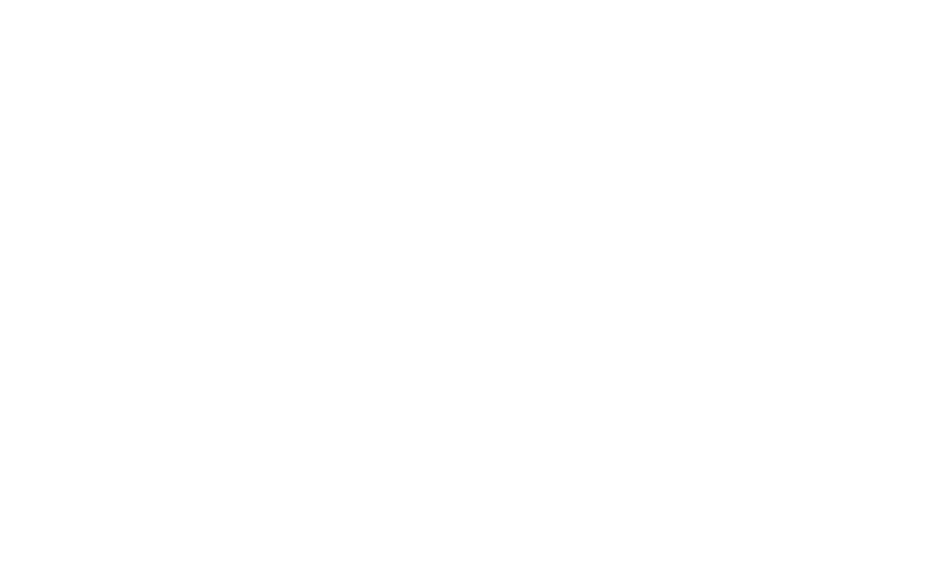
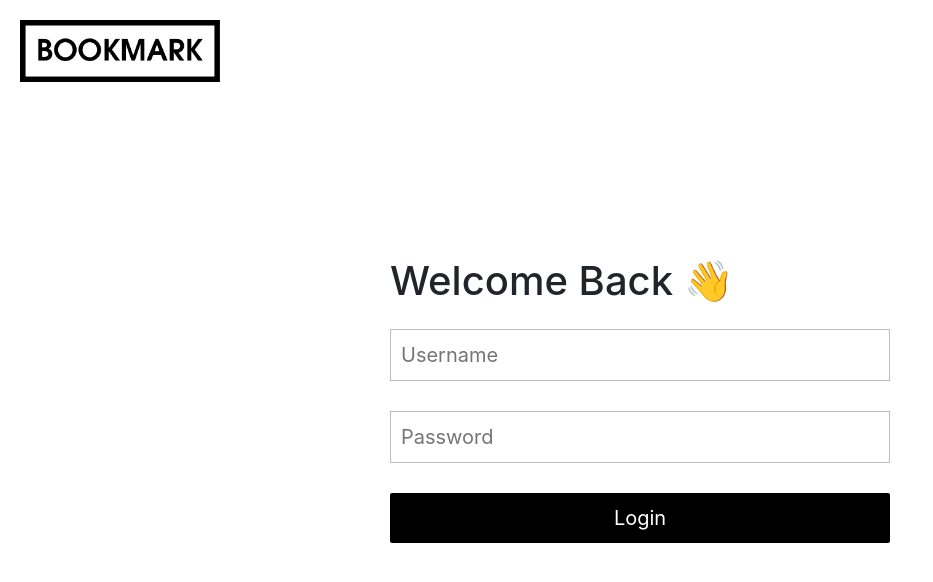
Before and after one commit to millouu/mwa-bookmark, a plain HTML site: page login.html in a window 1280 px wide. Shown: the whole page, without its empty margins (0-933 px from the left). Drawn offline with nearby package versions, Linux system fonts and the light colour scheme.

Commit message:
login page setup

```diff
--- a/index.html
+++ b/index.html
@@ -41,7 +41,7 @@
             <img src="/assets/YouTube.svg" alt="YouTube" />
           </div>
         </div>
-        <button class="login" id="loginButton" onclick="login.html">Login</button>
+        <div class="login-container"><button class="login" id="loginButton">Login</button></div>
       </div>
     </navbar>
     <section class="promo-ribbon">
@@ -398,11 +398,6 @@
       </div>
     </section>
 
-    <script>
-      const navigateButton = document.getElementById("loginButton");
-      navigateButton.addEventListener("click", function () {
-        window.location.href = "login.html";
-      });
-    </script>
+    <script src="./scripts/index.js" type="module"></script>
   </body>
 </html>
--- a/login.html
+++ b/login.html
@@ -0,0 +1,60 @@
+<!DOCTYPE html>
+<html lang="en">
+  <head>
+    <meta charset="UTF-8" />
+    <meta name="viewport" content="width=device-width, initial-scale=1.0" />
+    <link rel="stylesheet" href="./styles/loginpage.css" />
+    <script src="https://ajax.googleapis.com/ajax/libs/jquery/3.6.4/jquery.min.js"></script>
+    <link
+      rel="stylesheet"
+      href="https://cdn.jsdelivr.net/npm/bootstrap@4.6.2/dist/css/bootstrap.min.css"
+    />
+    <script src="https://cdn.jsdelivr.net/npm/jquery@3.6.4/dist/jquery.slim.min.js"></script>
+    <script src="https://cdn.jsdelivr.net/npm/popper.js@1.16.1/dist/umd/popper.min.js"></script>
+    <script src="https://cdn.jsdelivr.net/npm/bootstrap@4.6.2/dist/js/bootstrap.bundle.min.js"></script>
+    <link rel="icon" type="image/png" href="./assets/faivon.png" />
+    <title>Bookmark- Login to your account</title>
+  </head>
+  <body>
+    <img
+      src="./assets/logo.png"
+      alt=""
+      style="
+        position: absolute;
+        width: 200px;
+        object-fit: contain;
+        top: 20px;
+        left: 20px;
+      "
+    />
+    <div class="login-wrapper">
+      <div class="login-form-container">
+        <h1>Welcome Back 👋</h1>
+        <p></p>
+        <form id="login-form" novalidate action="">
+          <div class="alert alert-danger login-form-error" role="alert">
+            Please enter valid username and password.
+          </div>
+          <input
+            type="text"
+            id="login-form-username-field"
+            placeholder="Username"
+            data-toggle="popover"
+            data-placement="right"
+            data-content="Username cannot be empty and contain spaces and special characters other than _ and ."
+          />
+          <input
+            type="password"
+            placeholder="Password"
+            id="login-form-password-field"
+            data-toggle="popover"
+            data-placement="right"
+            data-content="Password field cannot be empty."
+          />
+          <input type="submit" value="Login" />
+        </form>
+      </div>
+    </div>
+    <script src="./scripts/login.js" type="module"></script>
+  </body>
+</html>
--- /dev/null
+++ b/scripts/login.js
@@ -0,0 +1,26 @@
+var loginForm = document.getElementById("login-form");
+var username = "";
+const usernameRegex = /^[a-zA-Z0-9._]+$/;
+
+loginForm.addEventListener("submit", (e) => {
+  e.preventDefault();
+  console.log("Form submitted");
+  username = document.getElementById("login-form-username-field").value;
+  var password = document.getElementById("login-form-password-field").value;
+  var loginFormError = document.querySelector(".login-form-error");
+
+  if (username === "" || password === "") {
+    $("#login-form-username-field").popover("show");
+    $("#login-form-password-field").popover("show");
+  }
+
+  if (usernameRegex.test(username) === false) {
+    $("#login-form-username-field").popover("show");
+  }
+  if (username !== "admin" && password !== "admin123") {
+    loginFormError.classList.toggle("login-form-error");
+  } else {
+    alert("Hello " + username + "! You are now logged in.");
+    window.location.href = "index.html";
+  }
+});
--- a/styles/loginpage.css
+++ b/styles/loginpage.css
@@ -1,5 +1,50 @@
-@import 'https://cdnjs.cloudflare.com/ajax/libs/bootswatch/4.6.0/yeti/bootstrap.min.css';
+@import "https://cdnjs.cloudflare.com/ajax/libs/bootswatch/4.6.0/yeti/bootstrap.min.css";
 
-form label {
+body {
+  margin: 0;
+  padding: 0;
+  box-sizing: border-box;
+  font-family: var(--avant-garde);
+}
+
+.login-wrapper {
+  display: flex;
+  flex-direction: column;
+  align-items: center;
+  justify-content: center;
+  height: 100vh;
+}
+
+.login-form-container {
+  display: flex;
+  flex-direction: column;
+  align-items: start;
+  justify-content: center;
+}
+
+#login-form {
+  width: 500px;
+  display: flex;
+  flex-direction: column;
+  gap: 30px;
+}
+
+#login-form input {
+  font-size: 20px;
+  padding: 10px;
+  border-radius: 0;
+  border: 1px solid #bebebe;
+}
+
+#login-form input[type=submit]{
+  background-color: black;
+  color: white;
+  border-radius: 2px;
+  border: none;
+  outline: none;
   cursor: pointer;
 }
+
+.login-form-error {
+  display: none;
+}
```
Also changed, not shown: scripts/index.js (added, +7 -0 lines).
